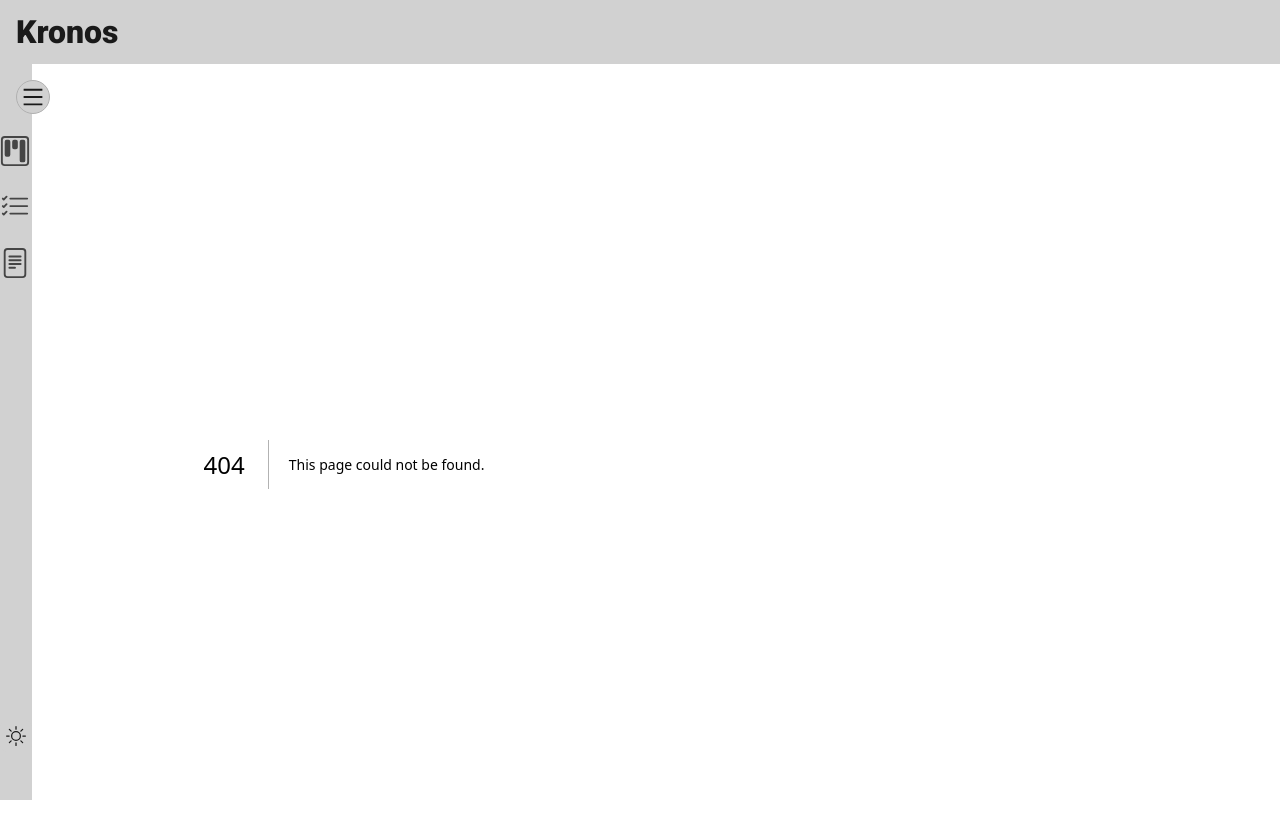
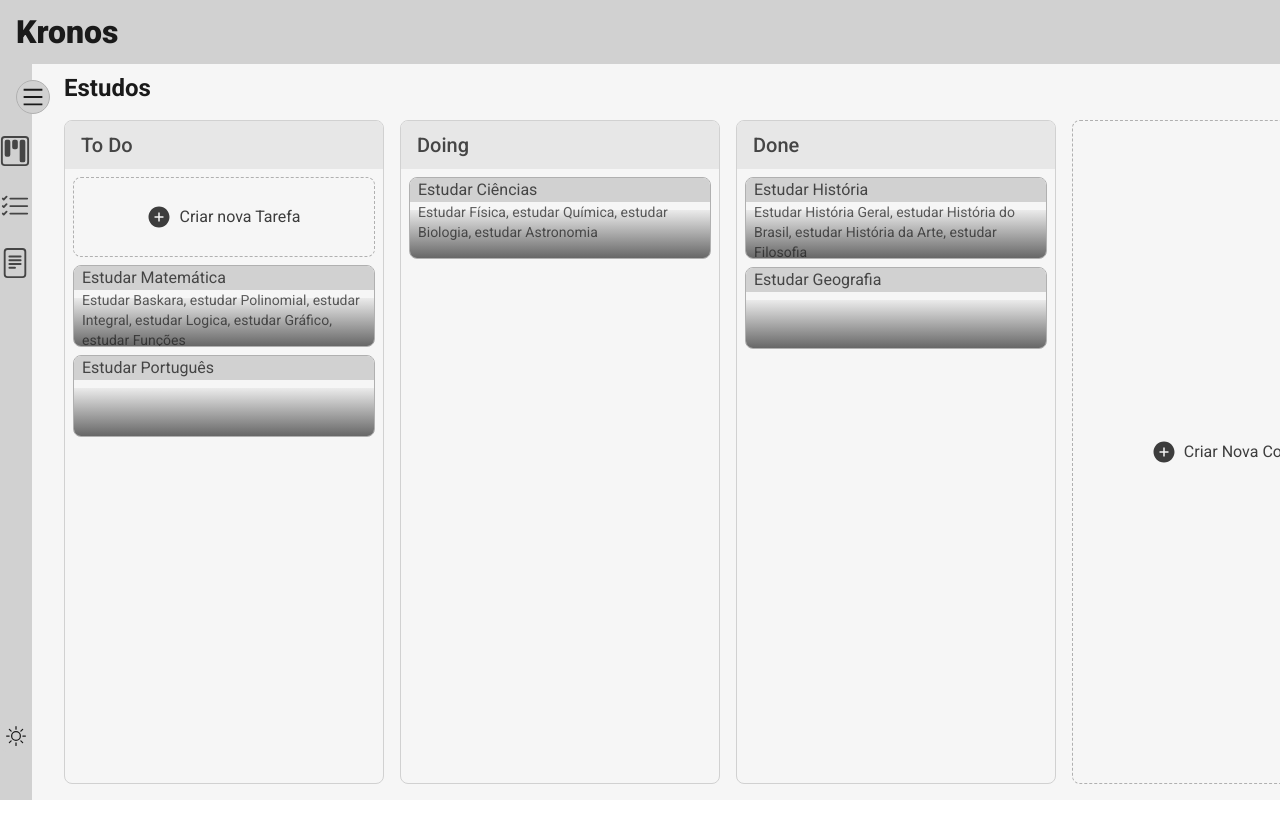
Before and after one commit to Bernardopog/kronos-app, a Next.js app in the folder apps/frontend/: page /kanbanlist/1234567890abcdef in a window 1280 px wide. Before the commit this address had no page. Shown: the top 838 px of the page. After the commit the page ends 800 px from the top, so only its background shows below. Built offline with nearby package versions, Linux system fonts and the light colour scheme.

Commit message:
feat(frontend): create Kanban page

```diff
--- /dev/null
+++ b/apps/frontend/src/app/(pages)/(private)/kanbanlist/[kanban]/page.tsx
@@ -0,0 +1,62 @@
+"use client";
+import Button from "@/components/Button/Button";
+import KanbanColumn from "@/components/KanbanPage/KanbanColumn";
+import { KanbanContext } from "@/context/KanbanContext";
+import { ModalContext } from "@/context/ModalContext";
+import { useParams } from "next/navigation";
+import { useContext, useEffect } from "react";
+import { AiFillPlusCircle } from "react-icons/ai";
+
+export default function Kanban() {
+  const { selectKanban, selectedKanban, columnList } =
+    useContext(KanbanContext);
+  const { toggleModal } = useContext(ModalContext);
+
+  const params = useParams();
+  const kanbanId = params.kanban as string;
+
+  useEffect(() => {
+    selectKanban(kanbanId);
+  }, [kanbanId, columnList, selectedKanban, selectKanban]);
+
+  return (
+    <main
+      id="main"
+      className="page px-8 pb-4 flex flex-col gap-4 overflow-x-auto scrollbar-thin scrollbar-track-transparent scrollbar-thumb-woodsmoke-950"
+    >
+      <header>
+        <h2 className="font-bold text-2xl text-woodsmoke-950 dark:text-woodsmoke-50 ease-in-out duration-300">
+          {selectedKanban?.title}
+        </h2>
+      </header>
+      <div className="flex h-full gap-4">
+        {columnList
+          .filter((column) => column.kanbanId === kanbanId)
+          .map((column, index) => (
+            <KanbanColumn key={column.id} column={column} index={index} />
+          ))}
+        {(selectedKanban?.columnsId.length ?? 0) < 8 && (
+          <Button
+            extraStyles={{
+              button: `
+              min-w-80 max-w-80 border-dashed rounded-lg text-woodsmoke-900
+              dark:text-woodsmoke-200
+              hover:bg-apple-600
+              dark:hover:shadow-btn dark:hover:shadow-apple-600/25
+            `,
+            }}
+            action={() => {
+              toggleModal({
+                content: "kanbanCreateColumn",
+                type: "create",
+                headerTitle: "Criar Coluna",
+              });
+            }}
+            label="Criar Nova Coluna"
+            icon={<AiFillPlusCircle />}
+          />
+        )}
+      </div>
+    </main>
+  );
+}
--- a/apps/frontend/src/app/(pages)/(private)/kanbanlist/page.tsx
+++ b/apps/frontend/src/app/(pages)/(private)/kanbanlist/page.tsx
@@ -1,7 +1,50 @@
+"use client";
+import Button from "@/components/Button/Button";
+import { KanbanContext } from "@/context/KanbanContext";
+import { ModalContext } from "@/context/ModalContext";
+import Link from "next/link";
+import { useContext } from "react";
+import { AiFillPlusCircle } from "react-icons/ai";
+
 export default function KanbanPage() {
+  const { toggleModal } = useContext(ModalContext);
+  const { kanbanList } = useContext(KanbanContext);
+
   return (
-    <main className="page" id="main">
-      Kanban page
+    <main
+      className="page flex flex-wrap content-start gap-2 text-woodsmoke-900 dark:text-woodsmoke-200"
+      id="main"
+    >
+      {kanbanList.map((kanban) => (
+        <Link
+          key={kanban.id}
+          href={`/kanbanlist/${kanban.id}`}
+          className="flex items-center justify-center min-w-72 max-w-[22rem] h-20 border border-woodsmoke-200 rounded-lg font-bold overflow-clip duration-300 ease-in-out
+            hover:shadow-btn hover:shadow-woodsmoke-800/25
+            dark:border-woodsmoke-800 dark:hover:shadow-btn
+            dark:hover:shadow-woodsmoke-800/25"
+        >
+          {kanban.title}
+        </Link>
+      ))}
+      <Button
+        action={() =>
+          toggleModal({
+            content: "kanbanCreate",
+            type: "create",
+            headerTitle: "Criar Kanban",
+          })
+        }
+        label="Criar Kanban"
+        icon={<AiFillPlusCircle />}
+        extraStyles={{
+          button: `
+            min-w-72 h-20 border-dashed
+            hover:bg-apple-600
+            dark:hover:shadow-btn dark:hover:shadow-apple-600/25
+          `,
+        }}
+      />
     </main>
   );
 }
```
